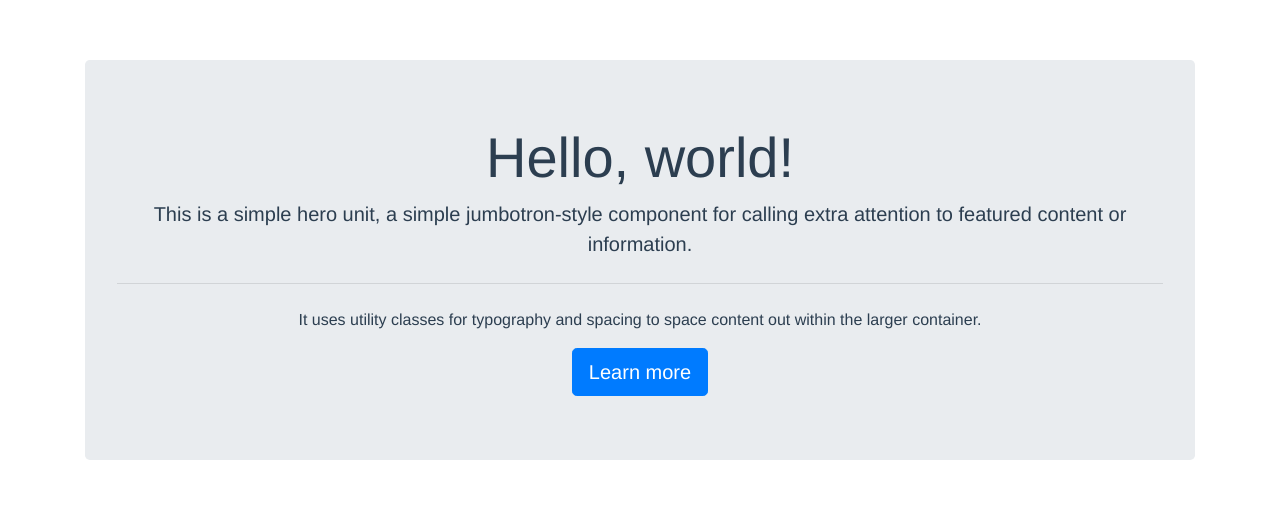
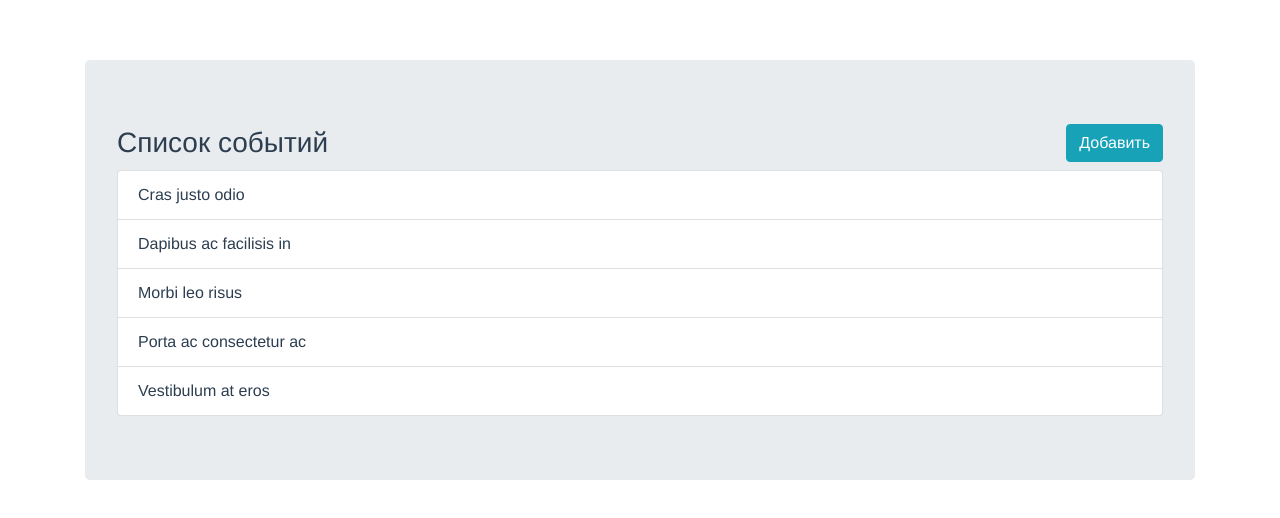
Before and after one commit to livencuber/Motmom-test, a Vue app in the folder front/: page / in a window 1280 px wide. Shown: the top 518 px of the page. Built offline with nearby package versions, Linux system fonts and the light colour scheme.

Commit message:
Верстка списка событий

```diff
--- a/front/index.html
+++ b/front/index.html
@@ -4,10 +4,9 @@
     <meta charset="utf-8">
     <meta name="viewport" content="width=device-width,initial-scale=1.0">
     <link rel="stylesheet" href="https://stackpath.bootstrapcdn.com/bootstrap/4.3.1/css/bootstrap.min.css" integrity="sha384-ggOyR0iXCbMQv3Xipma34MD+dH/1fQ784/j6cY/iJTQUOhcWr7x9JvoRxT2MZw1T" crossorigin="anonymous">
-    <title>front</title>
+    <title>Work List</title>
   </head>
   <body>
     <div id="app"></div>
-    <!-- built files will be auto injected -->
   </body>
 </html>
--- a/front/src/components/Index.vue
+++ b/front/src/components/Index.vue
@@ -1,18 +1,23 @@
 <template>
   <div class="container">
     <div class="jumbotron">
-      <h1 class="display-4">Hello, world!</h1>
-      <p class="lead">This is a simple hero unit, a simple jumbotron-style component for calling extra attention to featured content or information.</p>
-      <hr class="my-4">
-      <p>It uses utility classes for typography and spacing to space content out within the larger container.</p>
-      <a class="btn btn-primary btn-lg" href="#" role="button">Learn more</a>
+      <div class="d-flex justify-content-between mb-2 align-items-center">
+        <h3 class="mb-0">Список событий</h3>
+        <button type="button" class="btn btn-info">Добавить</button>
+      </div>
+      <WorkList/>
     </div>
   </div>
 </template>
 
 <script>
+import WorkList from './WorkList'
+
 export default {
-  name: 'Index'
+  name: 'Index',
+  components: {
+    WorkList
+  }
 }
 </script>
 
--- /dev/null
+++ b/front/src/components/WorkList/Index.vue
@@ -0,0 +1,19 @@
+<template>
+  <div>
+      <ul class="list-group text-left">
+          <li class="list-group-item">Cras justo odio</li>
+          <li class="list-group-item">Dapibus ac facilisis in</li>
+          <li class="list-group-item">Morbi leo risus</li>
+          <li class="list-group-item">Porta ac consectetur ac</li>
+          <li class="list-group-item">Vestibulum at eros</li>
+      </ul>
+  </div>
+</template>
+
+<script>
+export default {
+  name: 'Index'
+}
+</script>
+
+<style scoped></style>
```
